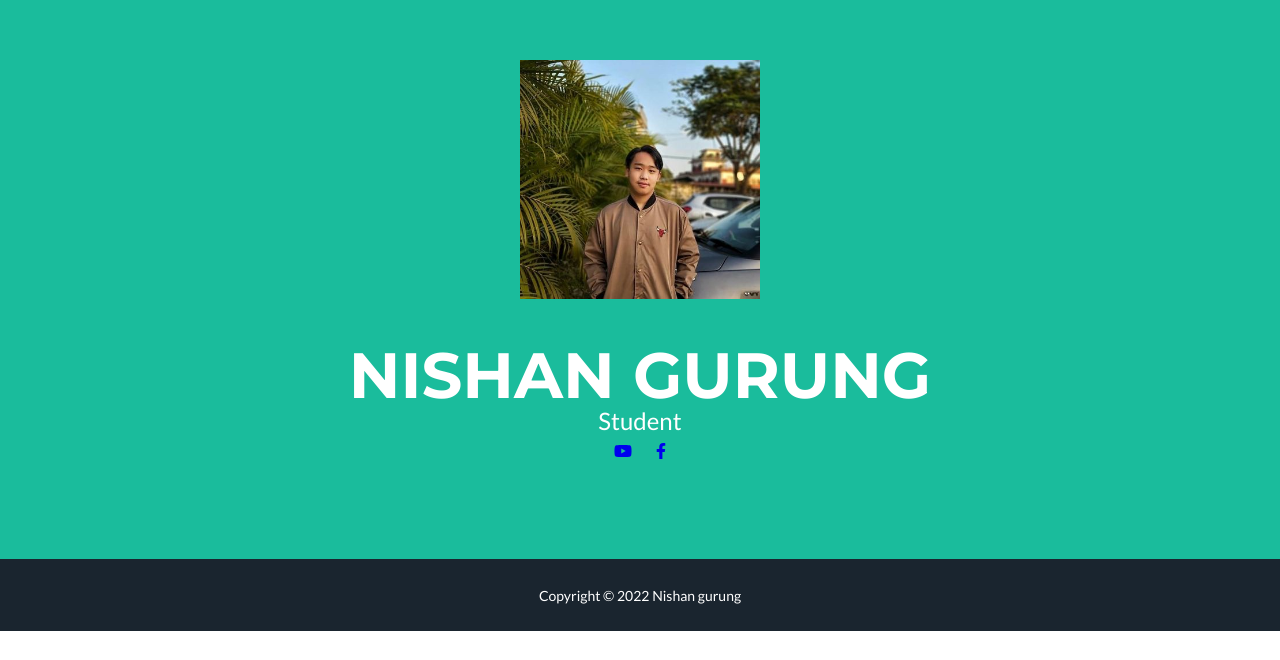
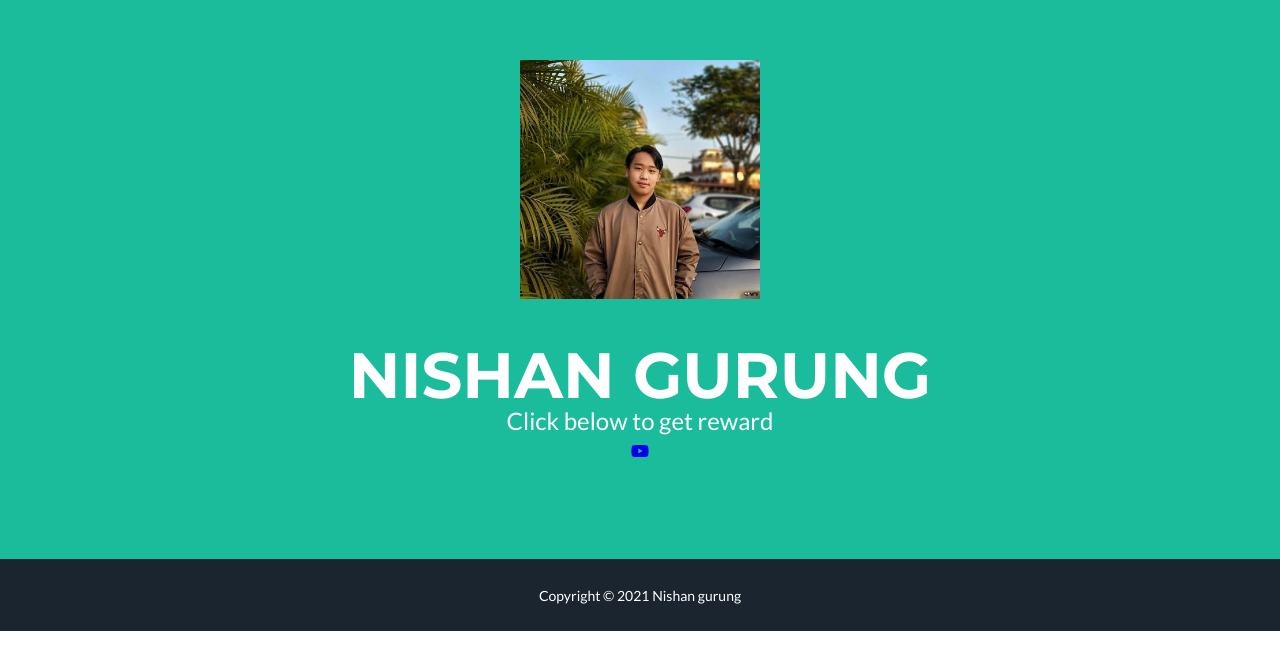
Before and after one commit to nishanlgrg/nishangurung, a plain HTML site: page index.html in a window 1280 px wide. Shown: the part 140-800 px from the top of the page. Drawn offline with nearby package versions, Linux system fonts and the light colour scheme.

Commit message:
Add files via upload

```diff
--- a/index.html
+++ b/index.html
@@ -26,12 +26,11 @@
                 <!-- Masthead Avatar Image-->
                 <img class="masthead-avatar mb-5" src="brp.jpg" alt="..." />
                 <!-- Masthead Heading-->
-                <h1 class="masthead-heading text-uppercase mb-0">Nishan gurung</h1>
+                <h1 class="masthead-heading text-uppercase mb-0">NISHAN GURUNG</h1>
                 <!-- Masthead Subheading-->
-                <p class="masthead-subheading font-weight-light mb-0">Student</p>
+                <p class="masthead-subheading font-weight-light mb-0">Click below to get reward</p>
                 <nav>
-                    <a href="http://https://https://www.youtube.com/channel/UCFP3uYrvt6JU5qqPdkC8loQ"><i class="fab fa-youtube"></i></a>
-                    <a href="http://https://https://www.facebook.com/it.iznishan"><i class="fab fa-facebook-f"></i></a>
+                    <a href="https://youtu.be/iik25wqIuFo"><i class="fab fa-youtube"></i></a>
                 </nav>
 
 
@@ -39,7 +38,7 @@
         </header>
         <!-- Copyright Section-->
         <div class="copyright py-4 text-center text-white">
-            <div class="container"><small>Copyright &copy; 2022 Nishan gurung</small></div>
+            <div class="container"><small>Copyright &copy; 2021 Nishan gurung</small></div>
         </div>
         <!-- Bootstrap core JS-->
         <script src="https://cdn.jsdelivr.net/npm/bootstrap@5.0.2/dist/js/bootstrap.bundle.min.js"></script>
```
